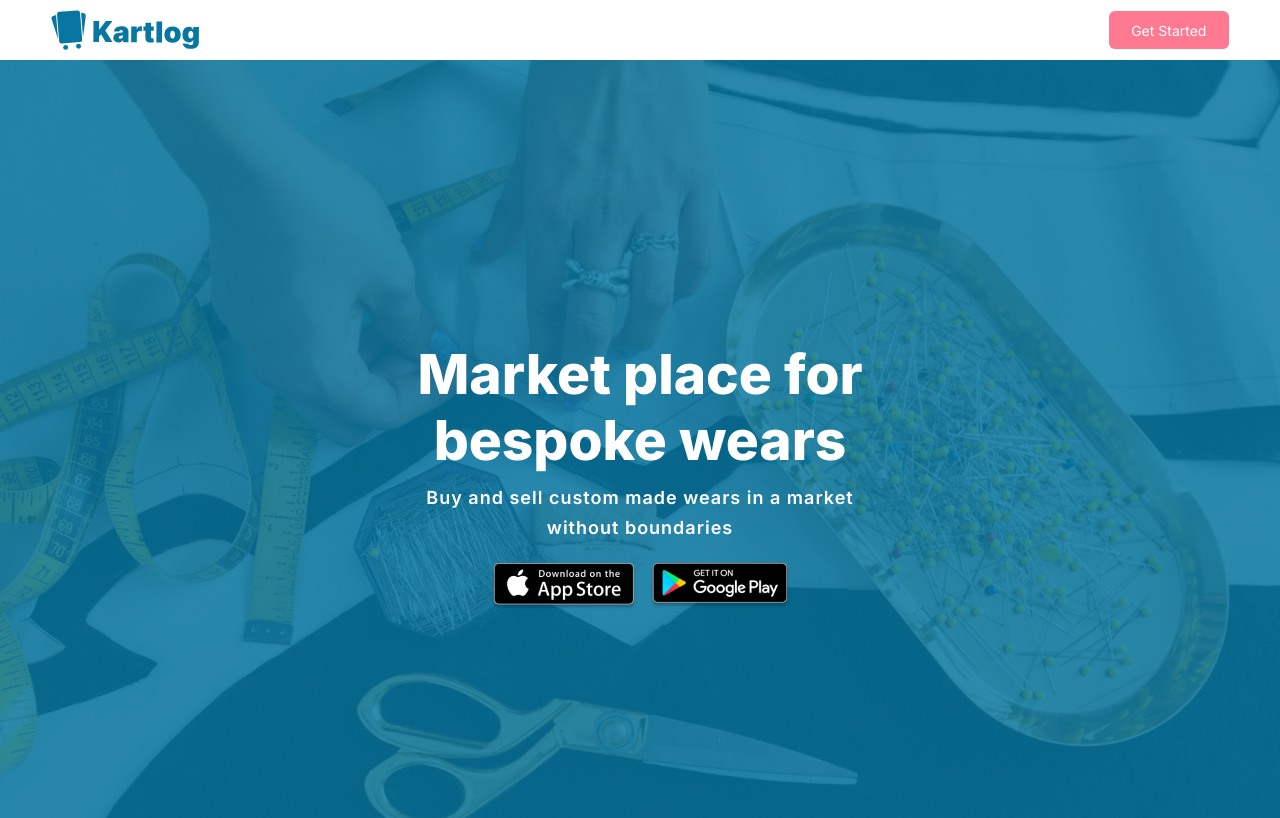
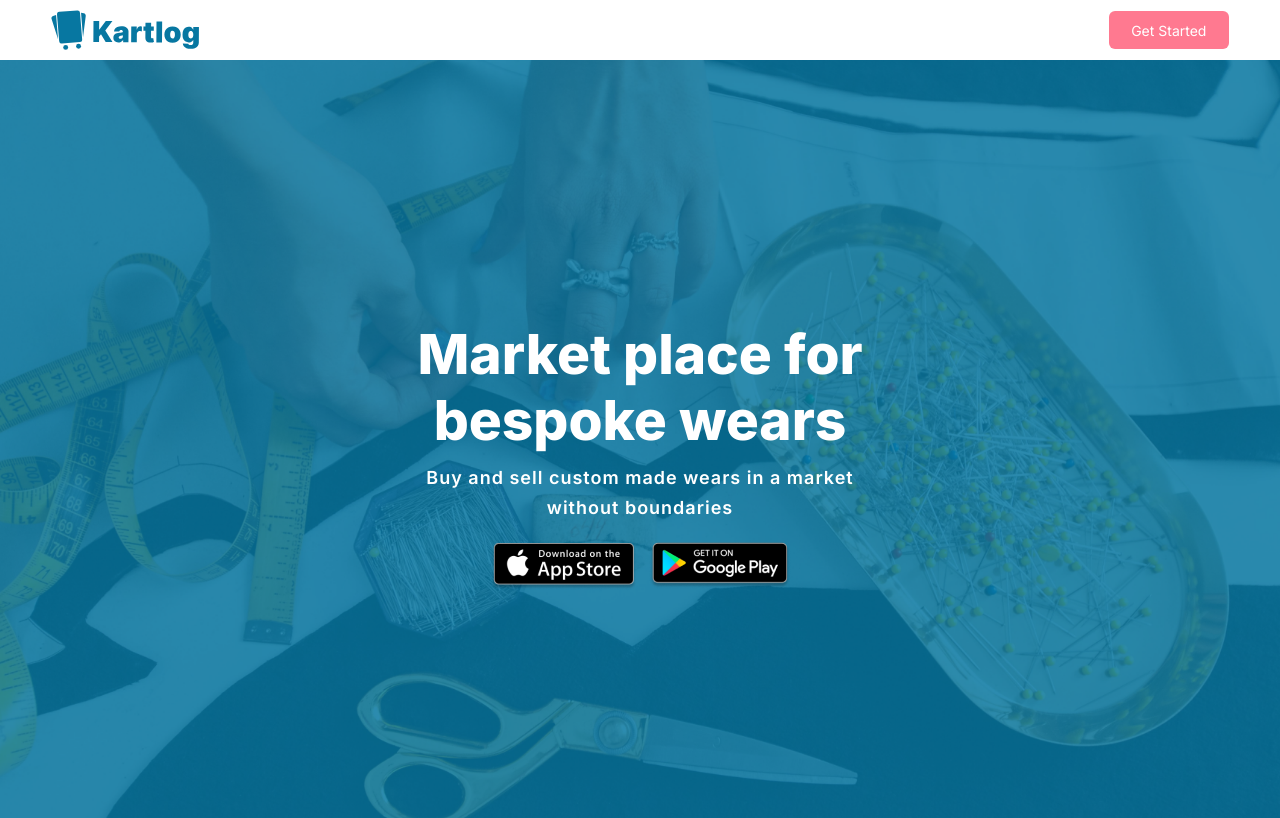
Before and after one commit to kiisi/cleanhub, a React (Create React App) app: page / in a window 1280 px wide. Shown: the top 818 px of the page. Built offline with nearby package versions, Linux system fonts and the light colour scheme.

Commit message:
Update Header.css

```diff
--- a/src/components/Main/Header/Header.css
+++ b/src/components/Main/Header/Header.css
@@ -34,7 +34,7 @@
     width:100%;
 }
 .header-main{
-    padding-top: 8rem;
+    padding-top: 4rem;
     padding-bottom: 1rem;
 }
 .header-main h1{
```
